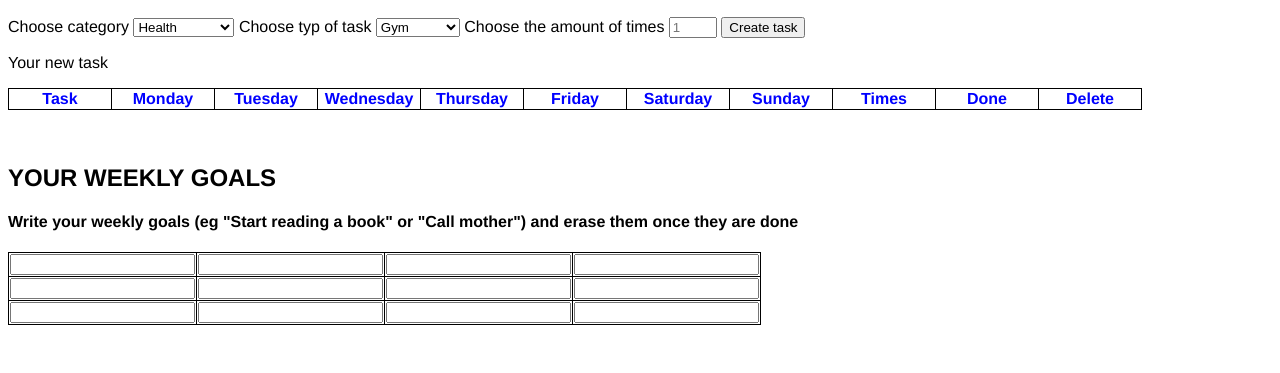
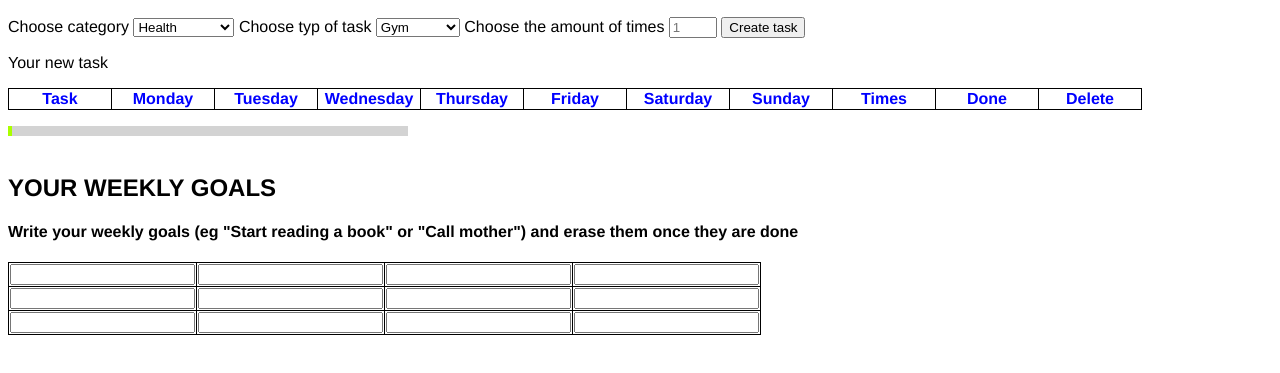
Before and after one commit to zamircohen/perfect_week, a website: page index.html in a window 1280 px wide. Shown: the part 111-484 px from the top of the page. Drawn offline with Linux system fonts and the light colour scheme.

Commit message:
Added a progress bar

```diff
--- a/index.html
+++ b/index.html
@@ -63,6 +63,11 @@
     </div>
 
 
+    <div id="myProgress">
+        <div id="myBar"></div>
+    </div>
+
+
     <br>
 
     <h2>YOUR WEEKLY GOALS</h2>
--- a/index.js
+++ b/index.js
@@ -57,6 +57,7 @@ let rowNumber = 0;
 
 let amountOfTasks = 0;
 let amountOfTasksDone = 0;
+let progress = 0;
 
 
 // Gets all the HTML elements
@@ -165,6 +166,14 @@ button.addEventListener("click", () => {
                 amountOfTasksDone = amountOfTasksDone + 1
                 let percentageOfTasksDone = parseInt((amountOfTasksDone / amountOfTasks) * 100);
                 completedMessage.innerText = `You have completed a total of ${amountOfTasksDone} (${percentageOfTasksDone} %) tasks this week.`
+
+                var elem = document.getElementById("myBar");
+                let totalprogress = 400 / amountOfTasks;
+
+                progress = progress + totalprogress
+                elem.style.width = progress + "px"
+
+
               });
 
 
@@ -192,6 +201,11 @@ button.addEventListener("click", () => {
             //     let percentageOfTasksDone = parseInt((amountOfTasksDone / amountOfTasks) * 100);
             //     completedMessage.innerText = `You have completed a total of ${amountOfTasksDone} (${percentageOfTasksDone} %) tasks this week.`
             // })
+
+
+
+
+
 
 // *****************************************************************************************************************************
 
@@ -249,6 +263,8 @@ button.addEventListener("click", () => {
 
 
 
+
+
 $( "td" ).on( "mouseover", function() {
   $( this ).css( "background-color", "red" );
 });
--- a/styles.css
+++ b/styles.css
@@ -33,7 +33,17 @@ table {
 } */
 
 
+#myProgress {
+  width: 400px;
+  height: 10px;
+  background-color: lightgray;
+}
 
+#myBar {
+  width: 1%;
+  height: 10px;
+  background-color: #AAFF00;
+}
 
 
 
```
